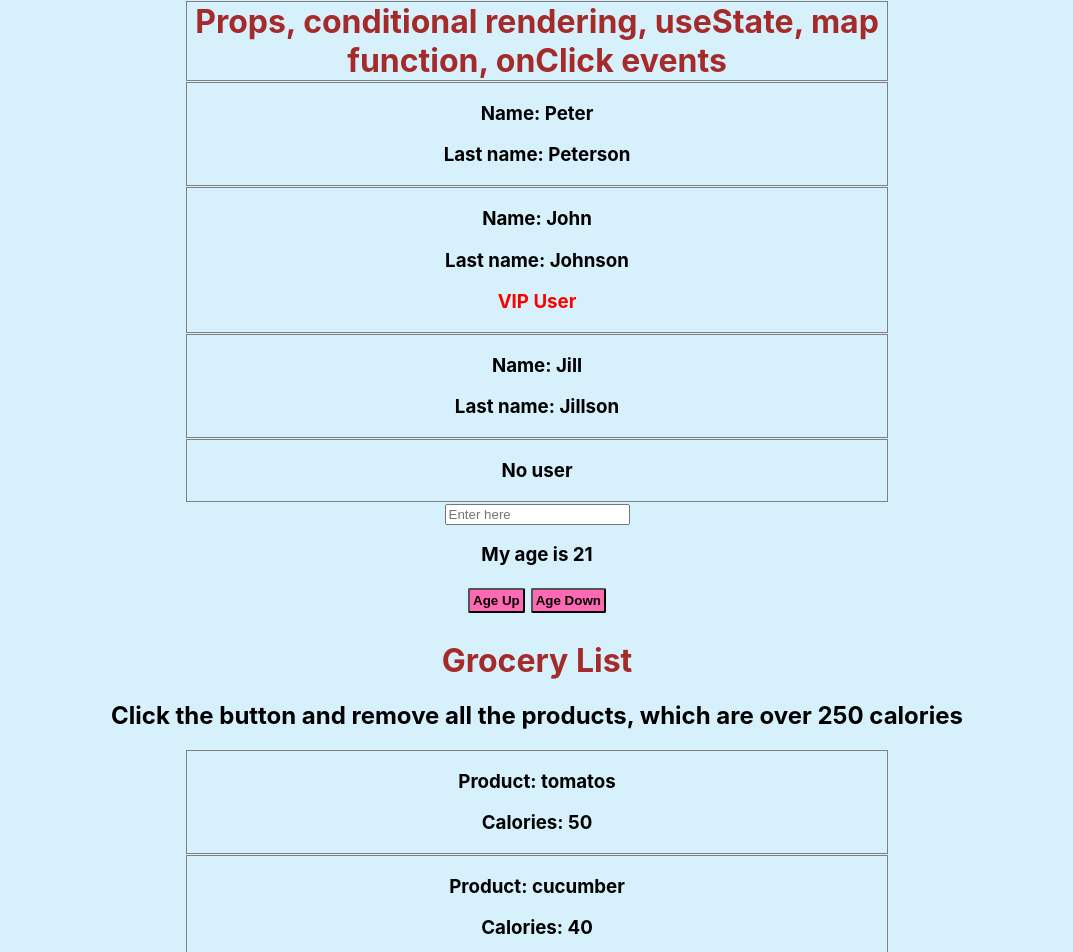
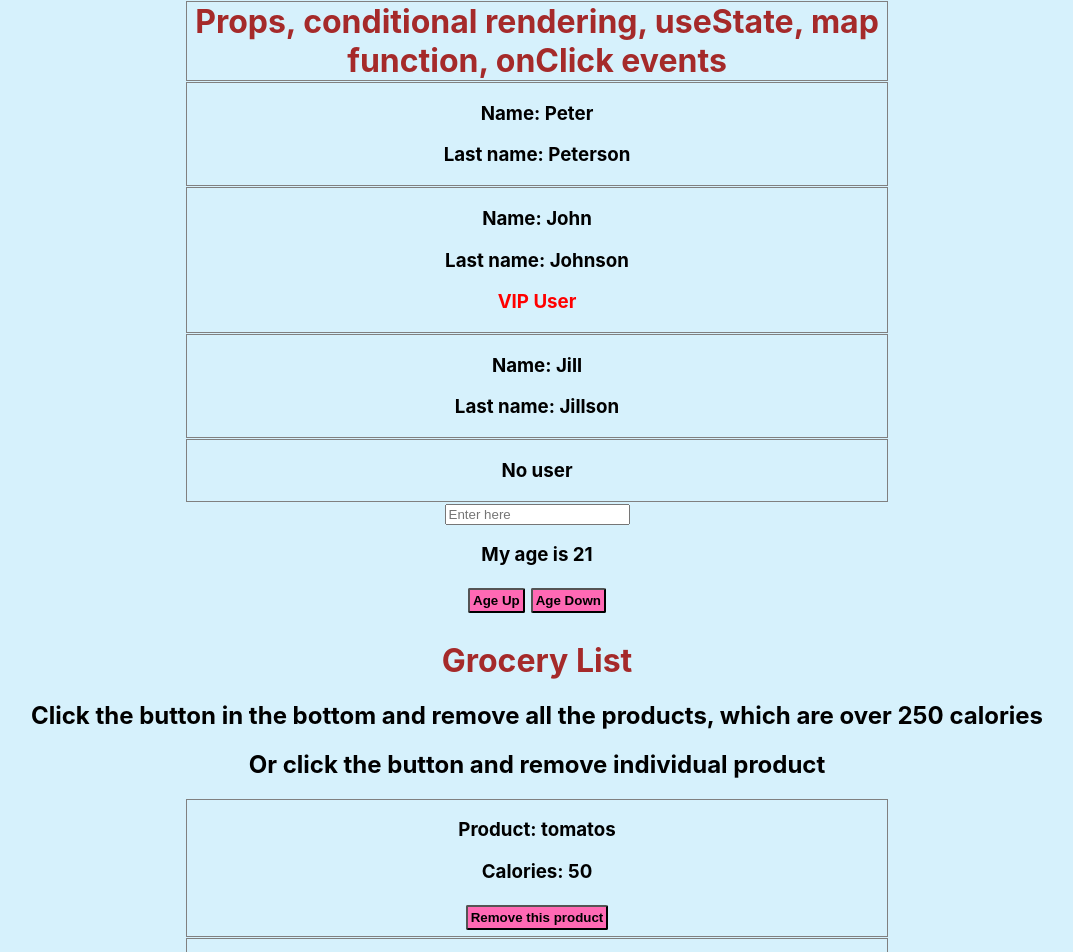
Before and after one commit to veronika333/practicing-react-hooks, a React (Create React App) app: page / in a window 1280 px wide. Shown: the top 952 px of the page, without its empty margins (103-1176 px from the left). Built offline with nearby package versions, Linux system fonts and the light colour scheme.

Commit message:
added button, which removes individual items

```diff
--- a/src/componnents/GroceryItem.js
+++ b/src/componnents/GroceryItem.js
@@ -4,6 +4,7 @@ const GroceryItem = (props) => {
         <div className="name">
             <h3>Product: {props.name}</h3>
     <h3>Calories: {props.calories}</h3>
+    <button name={props.name} onClick={props.onClick}>Remove this product</button>
         </div>
      );
 }
--- a/src/componnents/GroceryList.js
+++ b/src/componnents/GroceryList.js
@@ -18,13 +18,20 @@ const filteredProducts = product.filter(value=> value.calories < 250);
 setProduct(filteredProducts);
 }
 
+const removeOne = (e) => {
+console.log(e.target.name);
+const removeOneProduct = product.filter(value => value.name !== e.target.name);
+setProduct(removeOneProduct);
+}
+
     return (
         <div>
         <h1>Grocery List</h1>
-        <h2>Click the button and remove all the products, which are over 250 calories</h2>
+        <h2>Click the button in the bottom and remove all the products, which are over 250 calories</h2>
+        <h2>Or click the button and remove individual product</h2>
         {
             product.map((value, index) => {
-               return <GroceryItem key={`${index} ${value.name} ${value.calories}`} name={value.name} calories={value.calories} />
+               return <GroceryItem key={`${index} ${value.name} ${value.calories}`} name={value.name} calories={value.calories} onClick={removeOne}  />
             })
         }
         <button onClick={removeUnhealthy}>Remove Unhealthy Over 250 Calories</button>
```
